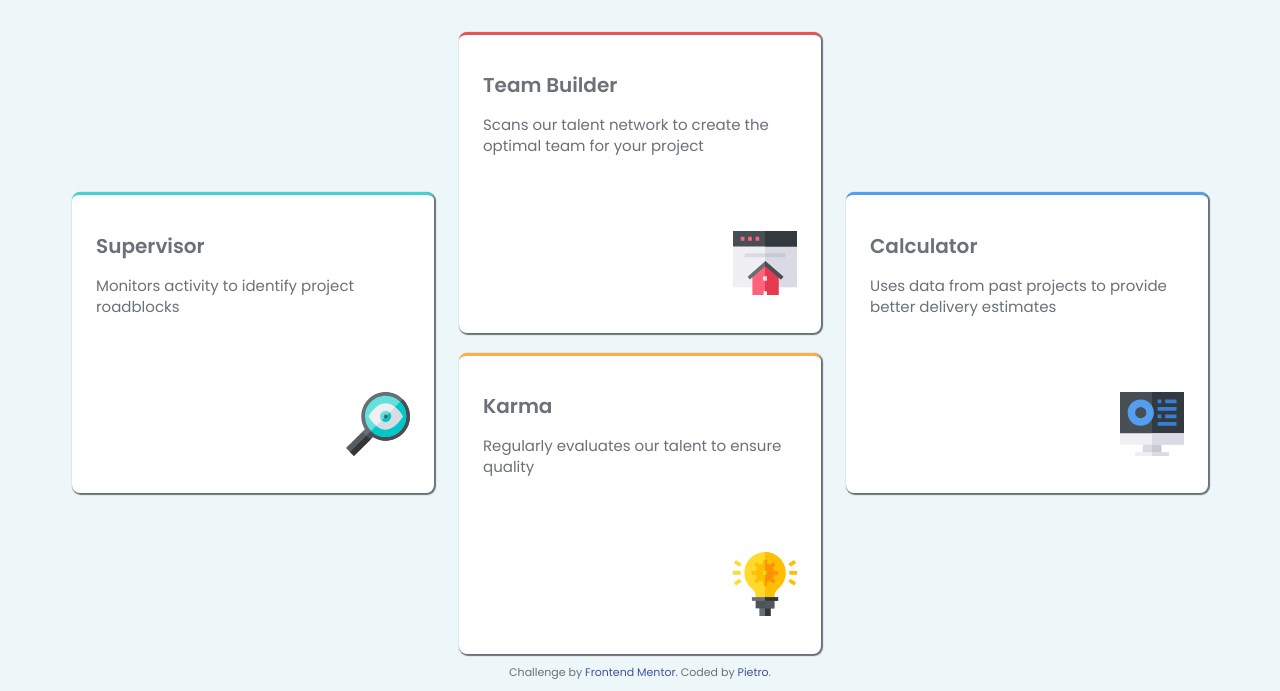
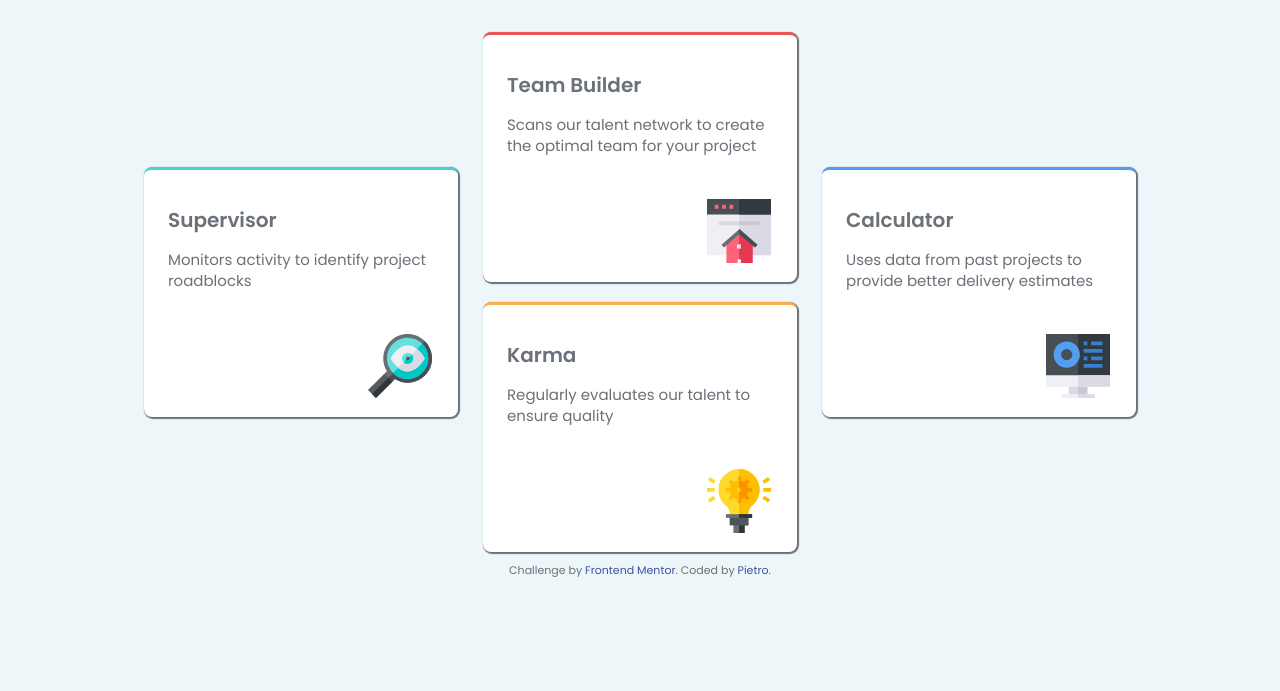
Before and after one commit to pietrodev01/01-Four-Card-Feature-Section, a plain HTML site: page index.html in a window 1280 px wide. Shown: the part 204-895 px from the top of the page. After the commit the page ends 800 px from the top, so only its background shows below. Drawn offline with Linux system fonts and the light colour scheme.

Commit message:
updated box-sizing and fixed relative positioning

```diff
--- a/fourcard.css
+++ b/fourcard.css
@@ -53,6 +53,10 @@
 /* .root-container {
   border: 2px solid cyan;
 } */
+
+* {
+  box-sizing: border-box;
+}
 
 body {
   background-color: #edf6f9;
@@ -110,7 +114,7 @@ header,
 [class*="tile--"] img {
   position: relative;
   left: 200px;
-  top: 60px;
+  top: 30px;
 }
 
 .attribution {
@@ -157,8 +161,8 @@ header,
 
   [class*="tile--"] img {
     position: relative;
-    left: 250px;
-    top: 60px;
+    left: 200px;
+    top: 28px;
   }
 
   .tile--1 {
```
